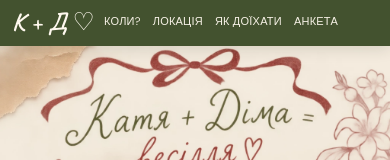
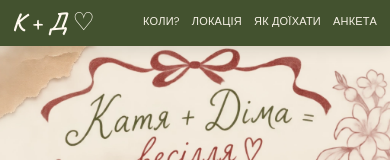
Before and after one commit to katyaakimova-ui/katya-dima-wedding, a plain HTML site: page index.html in a window 390 px wide. Shown: the top 160 px of the page. Drawn offline with nearby package versions, Linux system fonts and the light colour scheme.

Commit message:
Right-align mobile navigation and wrap only at minimum logo gap

```diff
--- a/index.html
+++ b/index.html
@@ -84,10 +84,10 @@
   .site-head nav a:focus-visible{outline:2px solid #fff9ef;outline-offset:5px;border-radius:2px}
   @media(max-width:740px){
     html{scroll-padding-top:110px}
-    .site-head{flex-wrap:nowrap;justify-content:flex-start;gap:8px;padding:10px 12px}
+    /* Wrap the entire menu only when logo + menu + 12px no longer fit. */
+    .site-head{flex-wrap:wrap;justify-content:flex-start;column-gap:12px;row-gap:6px;padding:10px 12px}
     .site-head .brand{font-size:25px;flex:0 0 auto}
-    /* Keep navigation next to the logo; scroll only the links if space is tight. */
-    .site-head nav{display:flex;flex:1 1 auto;min-width:0;width:auto;max-width:none;gap:12px;overflow-x:auto;white-space:nowrap;scrollbar-width:thin;padding:3px 1px 5px;-webkit-overflow-scrolling:touch}
+    .site-head nav{display:flex;flex:0 0 auto;width:max-content;max-width:100%;margin-left:auto;gap:12px;overflow-x:auto;white-space:nowrap;scrollbar-width:thin;padding:3px 1px 5px;-webkit-overflow-scrolling:touch}
     .site-head nav a,.site-head nav a:nth-child(1),.site-head nav a:nth-child(2){display:inline-block;flex-shrink:0;font-size:11px;letter-spacing:.02em}
   }
 </style>
```
